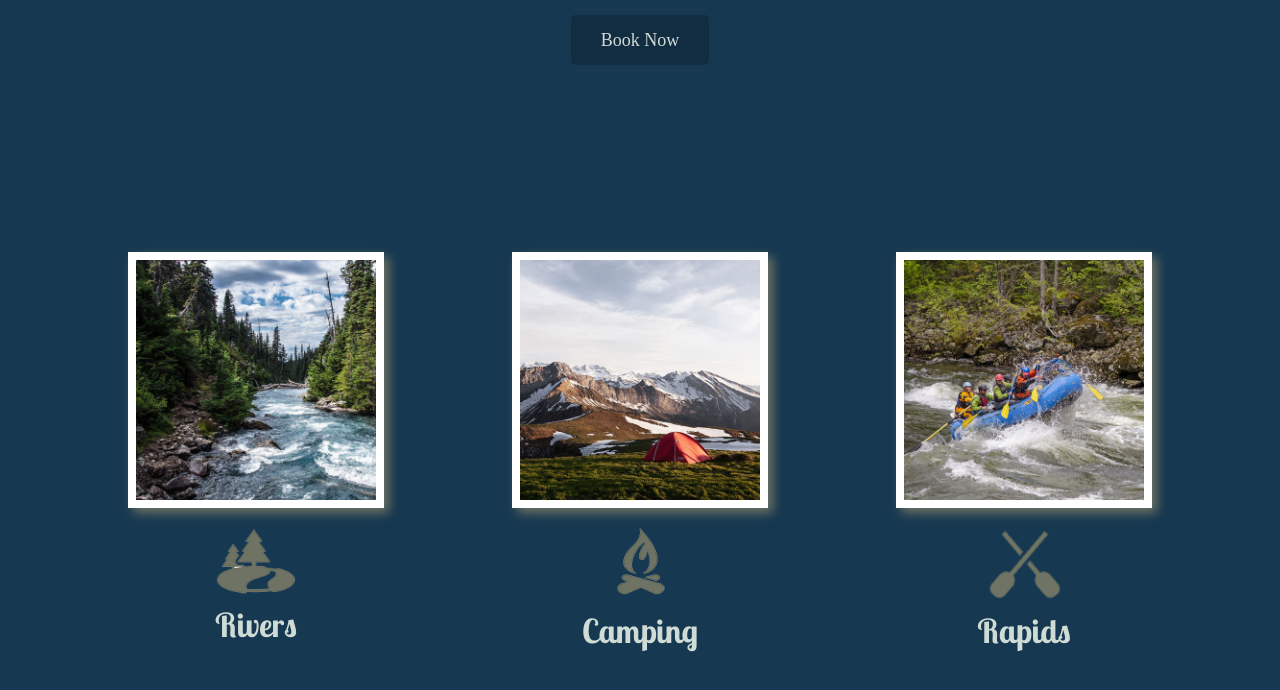
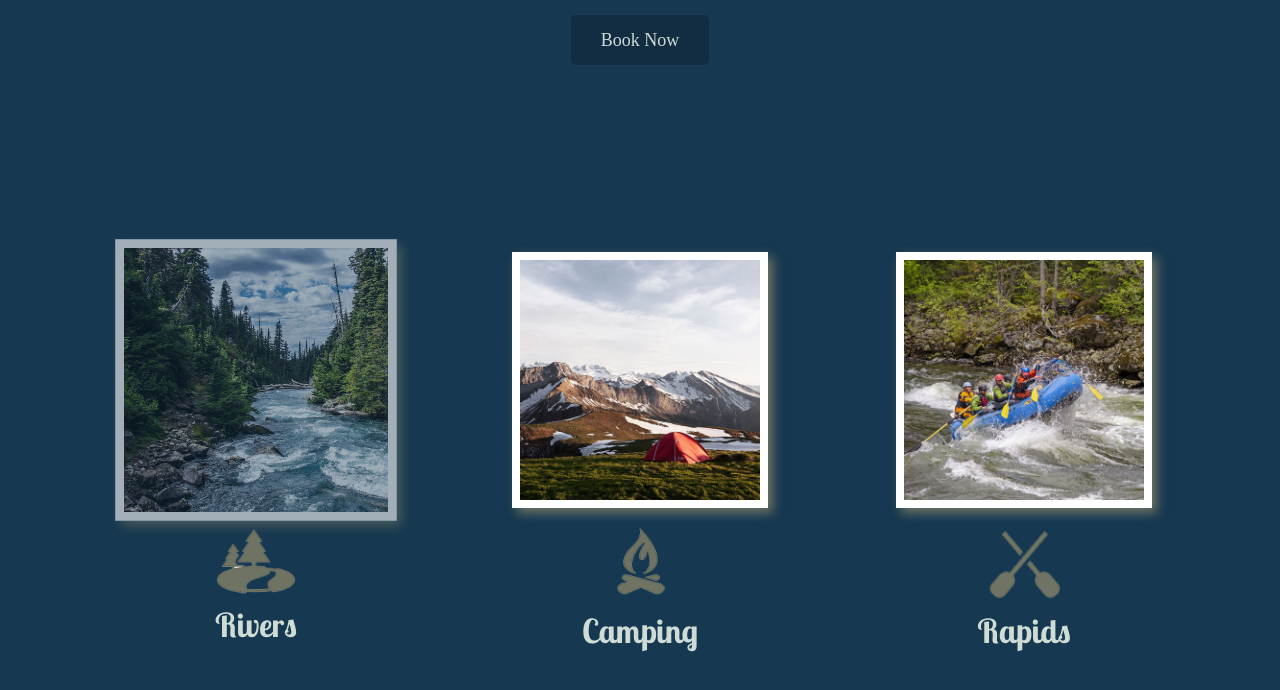
Before and after one commit to dayanavduzor/wdd130, a plain HTML site: page wwr/index.html in a window 1280 px wide. In both pictures the pointer is over the picture 256 px from the left and 1555 px from the top of the page. Shown: the part 1175-1865 px from the top of the page. Drawn offline with Linux system fonts and the light colour scheme.

Commit message:
finished and validated

```diff
--- a/wwr/styles/style.css
+++ b/wwr/styles/style.css
@@ -114,6 +114,10 @@ nav a:hover {
     border: 8px solid white;
     transition: transform .5s;
     box-shadow: 5px 5px 10px #6f7364;
+}
+.card-img:hover {
+    opacity: .6;
+    transform: scale(1.1);
 }
 .mountains {
     width: 100%;
```
